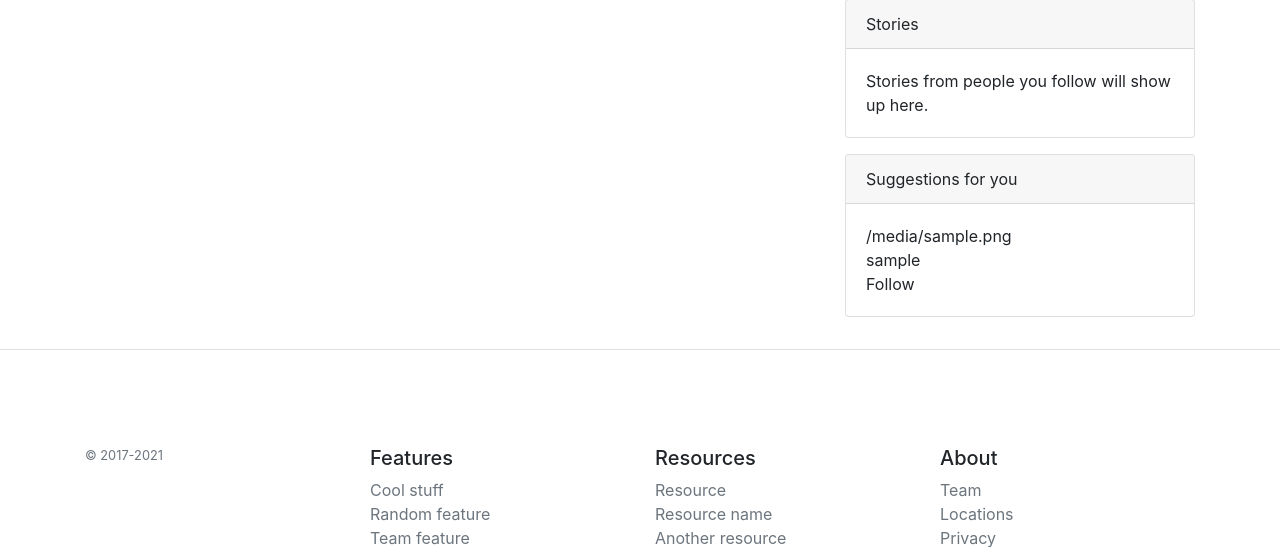
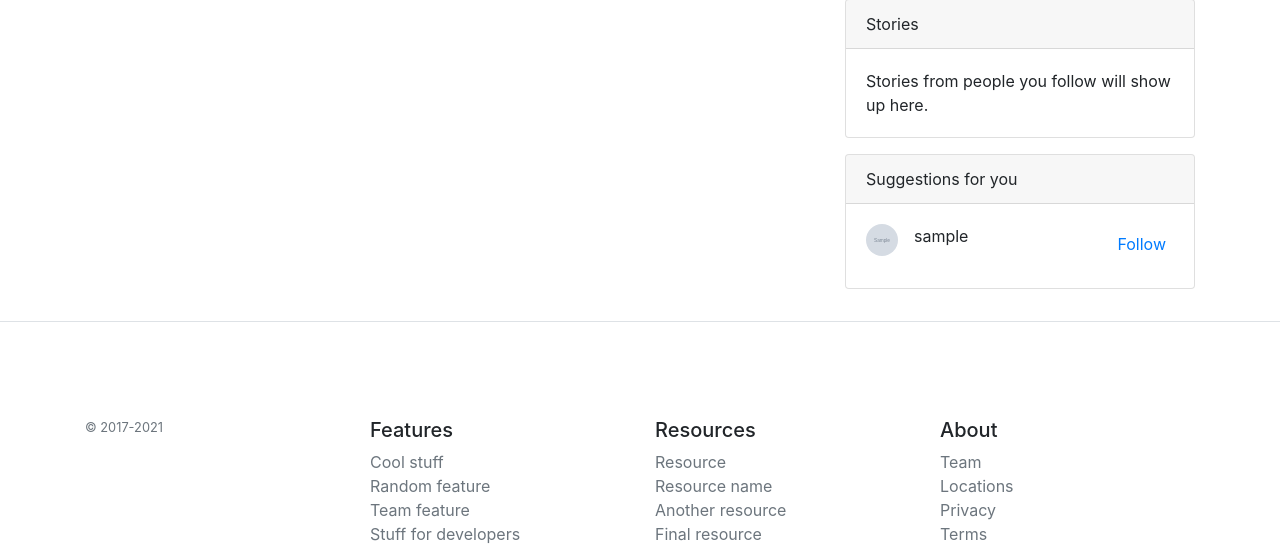
Before and after one commit to zalpheein/django-with-react-rev2, a Django app: page /instagram/ in a window 1280 px wide. Shown: the part 206-753 px from the top of the page. Run offline with Django 3.2, Linux system fonts and the light colour scheme; a user stored in the database is signed in; tables that the repository leaves empty hold one stand-in row (values such as "Sample post"); grey boxes marked "Sample" are stand-in pictures; some libraries are stand-ins or nearby versions.

Commit message:
sidebar 하단 친구 1명 노출까지...

```diff
--- a/instagram/templates/instagram/timeline_sidebar_user_follow.html
+++ b/instagram/templates/instagram/timeline_sidebar_user_follow.html
@@ -1,3 +1,13 @@
-{{ friend_user.avatar_url }}<br />
-{{ friend_user.username }}<br />
-<butt>Follow</butt>
+<div class="d-flex mb-1">
+    <div class="mr-3">
+        <img src="{{ friend_user.avatar_url }}" alt="" style="width:32px; height:32px;" class="rounded-circle">
+    </div>
+    <div class="">
+        {{ friend_user.username }}
+    </div>
+    <div class="ml-auto p-2">
+        <a href="#">Follow</a>
+    </div>
+
+
+</div>
```
